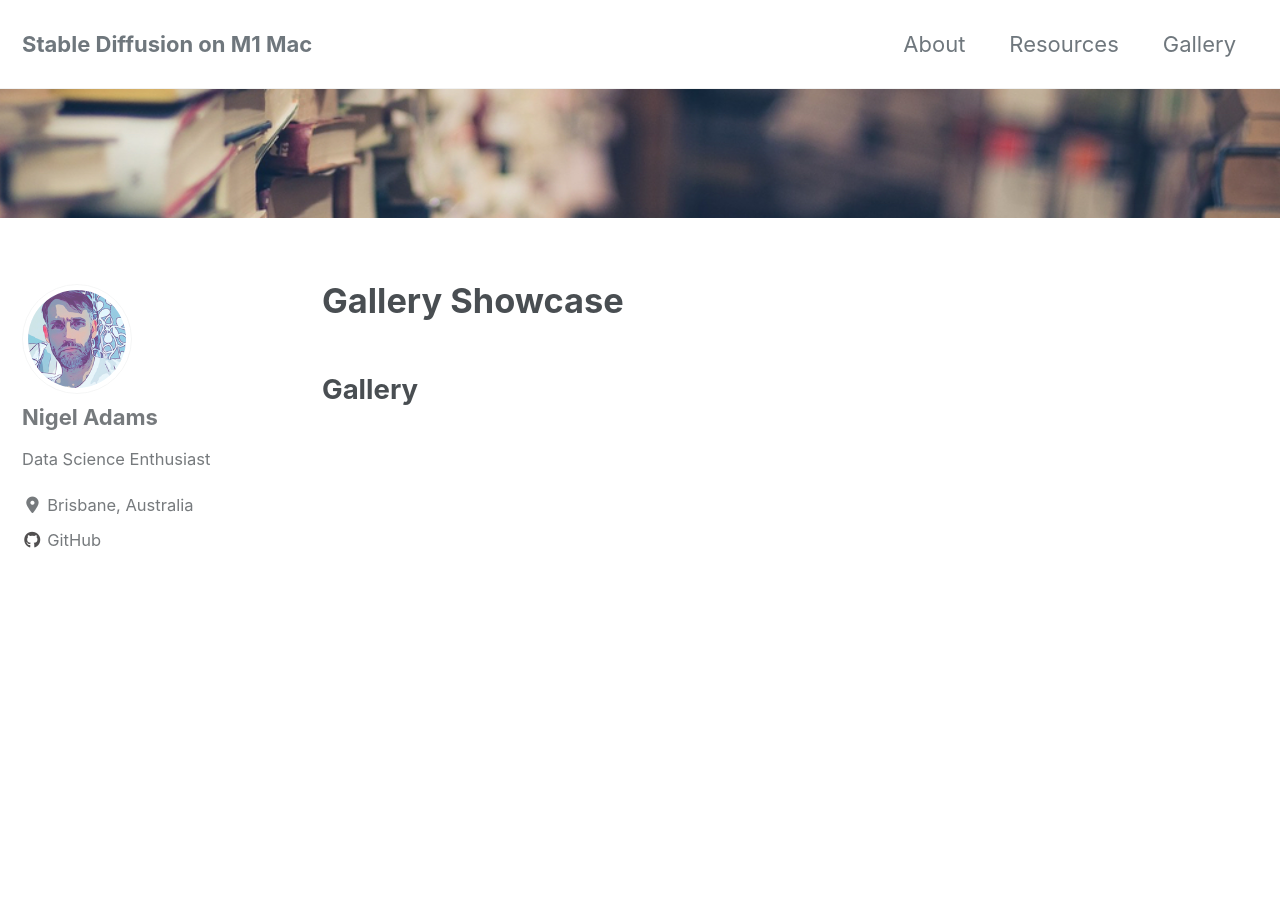
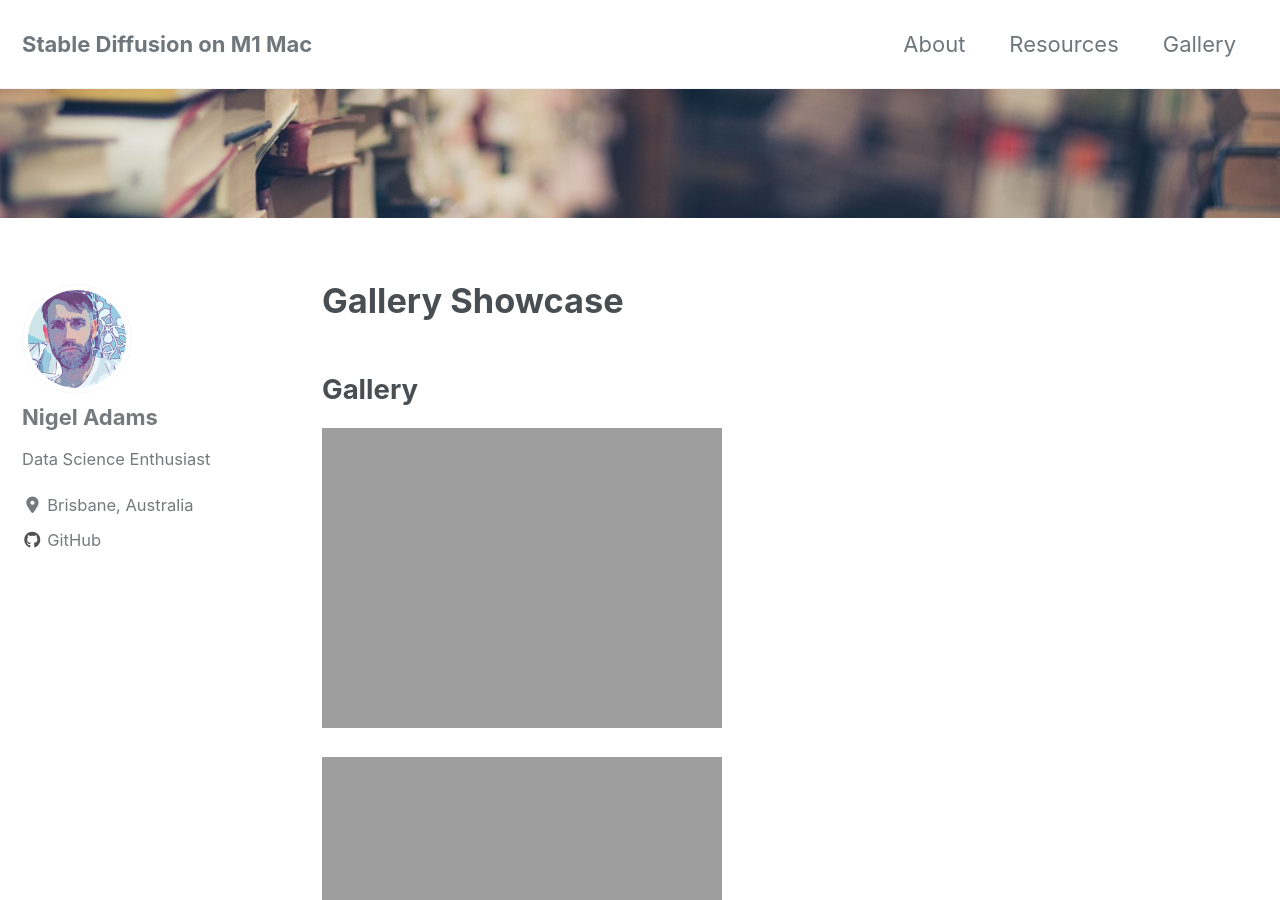
Before and after one commit to Spcman/stable-diffusion-m1, a Jekyll site: the page built from _pages/gallery.md, in a window 1280 px wide and 900 px high. Built offline with Jekyll 4.4.1, drawn with Linux system fonts in a browser that asks for light colours; cached includes are drawn as plain includes; nearby versions of some CDN libraries.

Commit message:
Updates to gallery

```diff
--- a/_pages/gallery.md
+++ b/_pages/gallery.md
@@ -8,3 +8,13 @@ header:
 ---
 
 ## Gallery
+
+![Nigel Adams Brisbane GOT Dragon]({{ site.url }}{{ site.baseurl }}/images/gallery/nigel-adams-brisbane-got-dragon.png)
+
+![Nigel & Emma 19th Century]({{ site.url }}{{ site.baseurl }}/images/gallery/nigel-emma-olden-days.png)
+
+![Nigel Emma Vampire]({{ site.url }}{{ site.baseurl }}/images/gallery/nigel-emma-brisbane-vampire.png)
+
+![Nigel Emma Walking Dead]({{ site.url }}{{ site.baseurl }}/images/gallery/nigel-adams-walking-dead.png)
+
+![Nigel Emma Brisbane Space Future]({{ site.url }}{{ site.baseurl }}/images/gallery/nigel-adams-emma-space-future.png)
```
Also changed, not shown: 7 other files.
